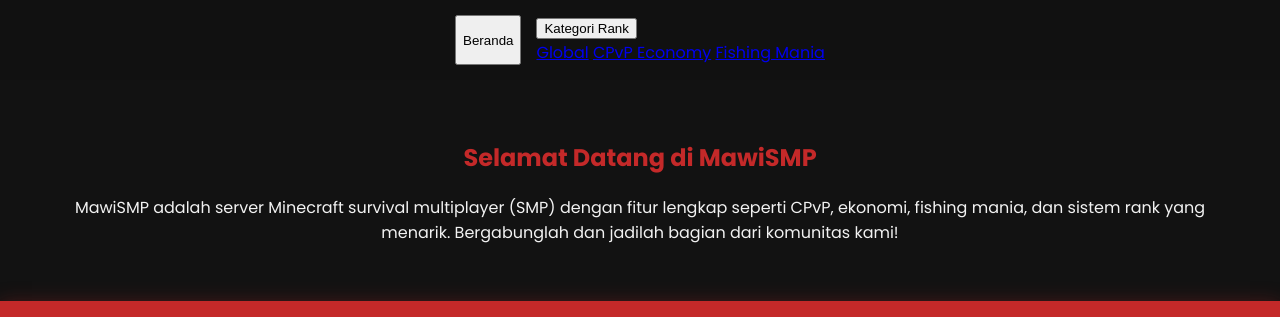
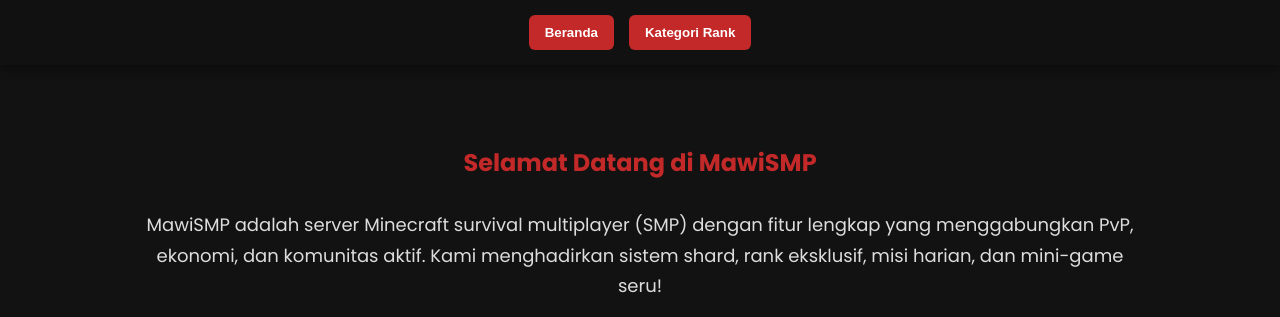
Before and after one commit to RabuSoore/rank, a plain HTML site: page index.html in a window 1280 px wide. Shown: the top 317 px of the page. Drawn offline with Linux system fonts and the light colour scheme.

Commit message:
Update index.html

```diff
--- a/index.html
+++ b/index.html
@@ -5,12 +5,112 @@
   <meta name="viewport" content="width=device-width, initial-scale=1.0" />
   <title>MawiSMP Store</title>
   <link rel="stylesheet" href="styles.css" />
+  <style>
+    html {
+      scroll-behavior: smooth;
+      background-color: #1a1a1a;
+    }
+
+    body {
+      margin: 0;
+      font-family: Arial, sans-serif;
+    }
+
+    /* Sticky Navbar */
+    .navbar {
+      position: sticky;
+      top: 0;
+      background-color: #111;
+      display: flex;
+      justify-content: center;
+      gap: 15px;
+      padding: 15px 0;
+      z-index: 999;
+      box-shadow: 0 4px 10px rgba(0, 0, 0, 0.4);
+    }
+
+    .navbar button,
+    .dropdown-button {
+      color: white;
+      font-weight: bold;
+      padding: 10px 16px;
+      border-radius: 6px;
+      background-color: #c42929;
+      border: none;
+      cursor: pointer;
+      transition: background 0.3s;
+    }
+
+    .navbar button:hover,
+    .dropdown-button:hover {
+      background-color: #a51f1f;
+    }
+
+    /* Dropdown */
+    .dropdown {
+      position: relative;
+    }
+
+    .dropdown-content {
+      display: none;
+      position: absolute;
+      background-color: #222;
+      min-width: 180px;
+      border-radius: 6px;
+      top: 100%;
+      left: 0;
+      z-index: 1000;
+    }
+
+    .dropdown-content a {
+      color: white;
+      padding: 10px 16px;
+      display: block;
+      text-decoration: none;
+    }
+
+    .dropdown-content a:hover {
+      background-color: #444;
+    }
+
+    .dropdown:hover .dropdown-content {
+      display: block;
+    }
+
+    /* Halaman Virtual */
+    section {
+      padding: 60px 20px;
+      max-width: 1000px;
+      margin: auto;
+      display: none;
+      opacity: 0;
+      transition: opacity 0.4s ease-in-out;
+    }
+
+    section.active {
+      display: block;
+      opacity: 1;
+    }
+
+    h2 {
+      text-align: center;
+      color: #c42929;
+      margin-bottom: 30px;
+    }
+
+    p {
+      font-size: 18px;
+      line-height: 1.7;
+      text-align: center;
+      color: #ddd;
+    }
+  </style>
 </head>
 <body>
 
-  <!-- Sticky Navbar -->
-  <div style="position: sticky; top: 0; background: #111; padding: 15px; display: flex; justify-content: center; gap: 15px; z-index: 999;">
-    <button onclick="navigate('home')" class="dropdown-button">Beranda</button>
+  <!-- Navbar -->
+  <div class="navbar">
+    <button onclick="navigate('home')">Beranda</button>
     <div class="dropdown">
       <button class="dropdown-button">Kategori Rank</button>
       <div class="dropdown-content">
@@ -22,14 +122,22 @@
   </div>
 
   <!-- Halaman Beranda -->
-  <section id="home" style="padding: 40px;">
-    <h2 style="text-align: center; color: #c42929;">Selamat Datang di MawiSMP</h2>
-    <p style="text-align: center;">MawiSMP adalah server Minecraft survival multiplayer (SMP) dengan fitur lengkap seperti CPvP, ekonomi, fishing mania, dan sistem rank yang menarik. Bergabunglah dan jadilah bagian dari komunitas kami!</p>
+  <section id="home" class="active">
+    <h2>Selamat Datang di MawiSMP</h2>
+    <p>
+      MawiSMP adalah server Minecraft survival multiplayer (SMP) dengan fitur lengkap yang menggabungkan PvP, ekonomi, dan komunitas aktif. Kami menghadirkan sistem shard, rank eksklusif, misi harian, dan mini-game seru!
+    </p>
+    <p>
+      Dalam MawiSMP, kamu bisa memilih gaya bermainmu: bertarung di CPvP Arena, menjadi jutawan di sistem ekonomi, atau bersantai memancing dan menikmati fitur Fishing Mania.
+    </p>
+    <p>
+      Dapatkan rank eksklusif dan dukung server dengan membeli melalui store ini. Ayo bergabung dan jadilah bagian dari petualangan besar MawiSMP!
+    </p>
   </section>
 
-  <!-- Halaman Global -->
-  <section id="global" style="display:none; padding: 40px;">
-    <h2 style="text-align: center; color: #c42929;">Rank Global</h2>
+  <!-- Halaman Rank Global -->
+  <section id="global">
+    <h2>Rank Global</h2>
     <div class="rank-container">
       <div class="rank-card">
         <h2>Warrior</h2>
@@ -38,41 +146,41 @@
       </div>
       <div class="rank-card">
         <h2>Elite</h2>
-        <p>Bonus harian dan fitur tambahan.</p>
+        <p>Bonus harian dan efek khusus.</p>
         <button class="buy-button">Beli</button>
       </div>
     </div>
   </section>
 
-  <!-- Halaman CPvP -->
-  <section id="cpvp" style="display:none; padding: 40px;">
-    <h2 style="text-align: center; color: #c42929;">Rank CPvP Economy</h2>
+  <!-- Halaman Rank CPvP -->
+  <section id="cpvp">
+    <h2>Rank CPvP Economy</h2>
     <div class="rank-container">
       <div class="rank-card">
         <h2>Fighter</h2>
-        <p>Boost damage dan akses warzone.</p>
+        <p>Boost damage dan fitur jual item.</p>
         <button class="buy-button">Beli</button>
       </div>
       <div class="rank-card">
         <h2>Slayer</h2>
-        <p>Efek visual + fitur jual item.</p>
+        <p>Akses warzone dan efek visual premium.</p>
         <button class="buy-button">Beli</button>
       </div>
     </div>
   </section>
 
-  <!-- Halaman Fishing -->
-  <section id="fishing" style="display:none; padding: 40px;">
-    <h2 style="text-align: center; color: #c42929;">Rank Fishing Mania</h2>
+  <!-- Halaman Rank Fishing -->
+  <section id="fishing">
+    <h2>Rank Fishing Mania</h2>
     <div class="rank-container">
       <div class="rank-card">
         <h2>Angler</h2>
-        <p>Peluang ikan langka lebih besar.</p>
+        <p>Peluang dapat ikan langka lebih tinggi.</p>
         <button class="buy-button">Beli</button>
       </div>
       <div class="rank-card">
         <h2>Fisher Master</h2>
-        <p>Bonus shard dan efek fishing spesial.</p>
+        <p>Bonus shard dan efek memancing spesial.</p>
         <button class="buy-button">Beli</button>
       </div>
     </div>
@@ -81,16 +189,16 @@
   <!-- Script Navigasi -->
   <script>
     function navigate(id) {
-      const sections = ['home', 'global', 'cpvp', 'fishing'];
+      const sections = document.querySelectorAll('section');
       sections.forEach(sec => {
-        document.getElementById(sec).style.display = (sec === id) ? 'block' : 'none';
+        sec.classList.remove('active');
       });
+      document.getElementById(id).classList.add('active');
     }
   </script>
 
 </body>
 </html>
-
 <!DOCTYPE html>
 <html lang="id">
 <head>
```
